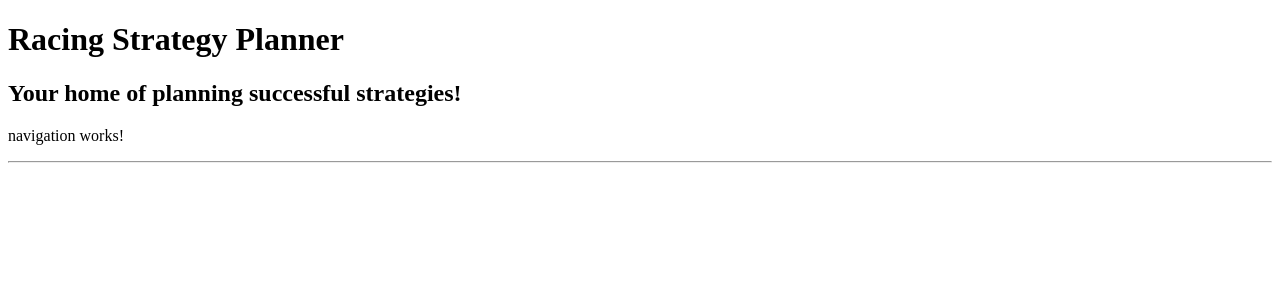
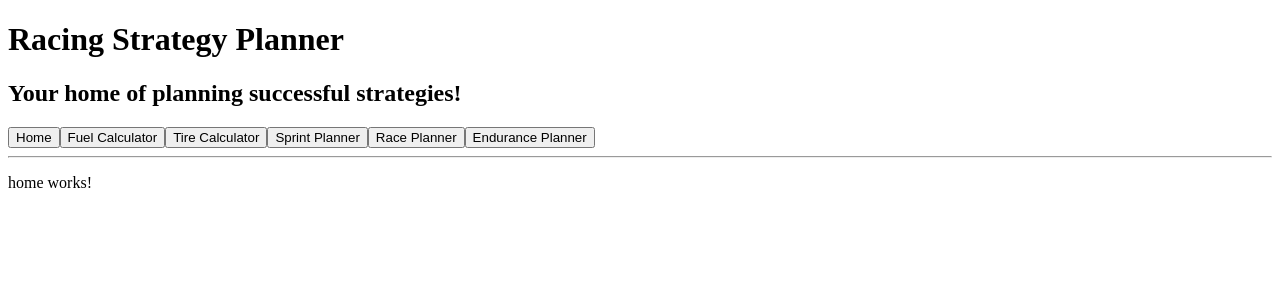
Before and after one commit to Sternenwarte88/Race_Strategy_Planner, an Angular app: page / in a window 1280 px wide. Shown: the top 300 px of the page. Built offline with nearby package versions, Linux system fonts and the light colour scheme.

Commit message:
build first navigation, home and fuel calculation component

```diff
--- a/src/app/app.routes.ts
+++ b/src/app/app.routes.ts
@@ -1,3 +1,14 @@
 import { Routes } from '@angular/router';
+import { FuelCalculator } from './fuel-calculator/fuel-calculator';
+import { Home } from './home/home';
 
-export const routes: Routes = [];
+export const routes: Routes = [
+    {
+        path: "",
+        component: Home
+    },
+    {
+        path: "fuel",
+        component: FuelCalculator
+    }
+];
--- /dev/null
+++ b/src/app/fuel-calculator/fuel-calculator.html
@@ -0,0 +1 @@
+<p>fuel-calculator works!</p>
--- /dev/null
+++ b/src/app/fuel-calculator/fuel-calculator.ts
@@ -0,0 +1,9 @@
+import { Component } from '@angular/core';
+
+@Component({
+  selector: 'app-fuel-calculator',
+  imports: [],
+  templateUrl: './fuel-calculator.html',
+  styleUrl: './fuel-calculator.css',
+})
+export class FuelCalculator {}
--- /dev/null
+++ b/src/app/home/home.html
@@ -0,0 +1 @@
+<p>home works!</p>
--- /dev/null
+++ b/src/app/home/home.ts
@@ -0,0 +1,9 @@
+import { Component } from '@angular/core';
+
+@Component({
+  selector: 'app-home',
+  imports: [],
+  templateUrl: './home.html',
+  styleUrl: './home.css',
+})
+export class Home {}
--- a/src/app/navigation/navigation.html
+++ b/src/app/navigation/navigation.html
@@ -1 +1,8 @@
-<p>navigation works!</p>
+<div>
+    <button routerLink="">Home</button>
+    <button routerLink="fuel">Fuel Calculator</button>
+    <button>Tire Calculator</button>
+    <button>Sprint Planner</button>
+    <button>Race Planner</button>
+    <button>Endurance Planner</button>
+</div>
--- a/src/app/navigation/navigation.ts
+++ b/src/app/navigation/navigation.ts
@@ -1,8 +1,9 @@
 import { Component } from '@angular/core';
+import { RouterLink } from '@angular/router';
 
 @Component({
   selector: 'app-navigation',
-  imports: [],
+  imports: [RouterLink],
   templateUrl: './navigation.html',
   styleUrl: './navigation.css',
 })
```
Also changed, not shown: src/app/fuel-calculator/fuel-calculator.css (added), src/app/home/home.css (added), 2 other files (tests, documents, lock files or other folders).
